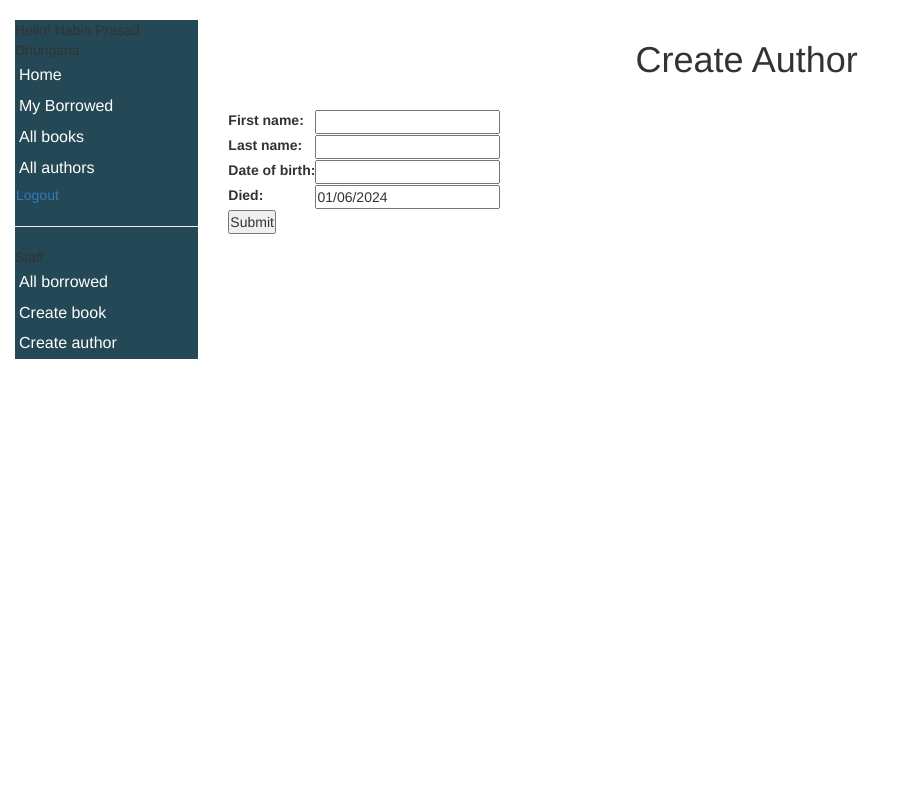
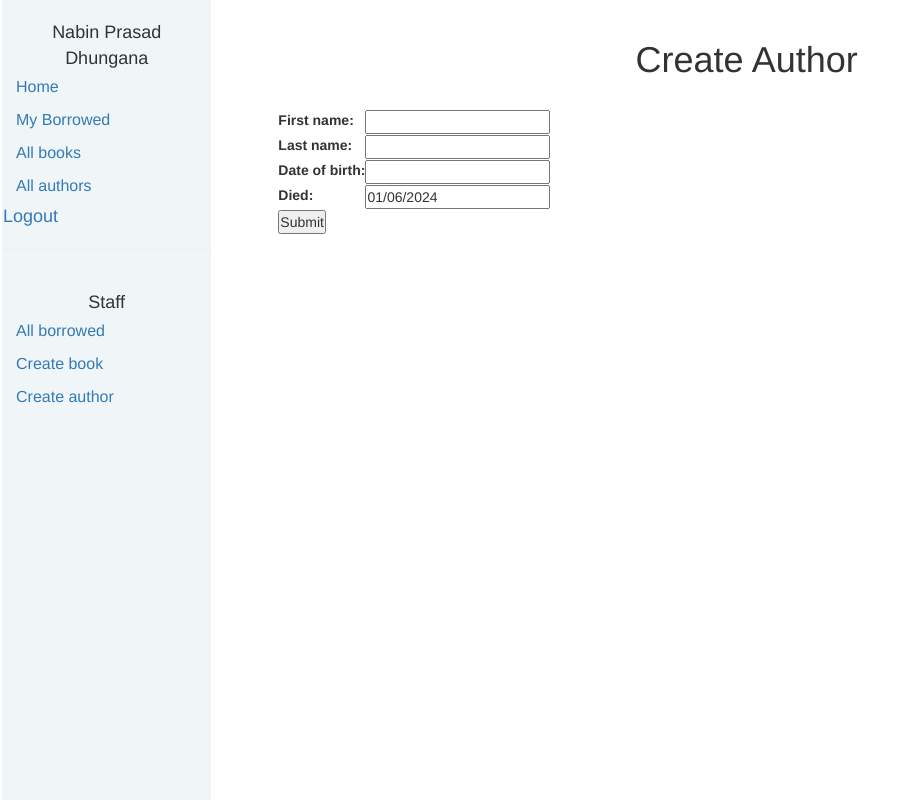
Before and after one commit to NabinPrasadDhungana/Django-Local-Library, a Django app: page /catalog/author/create/ in a window 1280 px wide. Shown: the whole page, without its empty margins (0-919 px from the left). Run offline with Django 5.2, Linux system fonts and the light colour scheme; a user stored in the database is signed in.

Commit message:
frontend style maintained

```diff
--- a/locallibrary/catalog/static/css/styles.css
+++ b/locallibrary/catalog/static/css/styles.css
@@ -4,30 +4,31 @@
   box-sizing: border-box;
 }
 
-/* body {
-  /* background-color: #244855; */
-  /* color: #fff;
-} */
-
 .sidebar-nav {
-    margin-top: 20px;
+    padding-top: 20px;
     padding: 0;
     list-style: none;
-    background-color: #244855;
-
+    height: 100vh;
+    background-color: #f0f5f8;
+    margin: 0px -13px;
 }
 
+.non-link {
+    text-align: center;
+    padding: 20px 13px 0 ;
+    font-size: large;
+}
 
 .sidebar-nav a {
     text-decoration: none;
     display: block;
     font-size: 1.6rem;
-    padding: 4px;
-    color: #fff;
+    padding: 5px 14px;
+    /* color: #fff; */
 }
 
 .sidebar-nav a:hover {
-    background-color: #333;
+    background-color: #fff;
 }
 
 .sidebar-toggle {
@@ -48,6 +49,10 @@
     }
 }
 
+.main {
+    padding: 0 5rem;
+}
+
 #logout-form {
     display: inline;
   }
--- a/locallibrary/catalog/templates/base_generic.html
+++ b/locallibrary/catalog/templates/base_generic.html
@@ -24,7 +24,7 @@
                 {% block sidebar %}
                 <ul class="sidebar-nav">
                     {% if user.is_authenticated %}
-                    <li>Hello! {{ user.first_name }} {{ user.last_name }}</li>
+                    <li class="non-link"> {{ user.first_name }} {{ user.last_name }}</li>
                     {% endif %}
                     <li><a href="{% url 'index' %}">Home</a></li>
                     {% if user.is_authenticated %}
@@ -34,13 +34,12 @@
                     <li>
                         <form id="logout-form" method="POST" action="{% url 'logout' %}">
                             {% csrf_token %}
-                            <button type="submit" class="btn btn-link">Logout</button>
+                            <button type="submit" class="btn btn-lg btn-link">Logout</button>
                         </form>
                     </li>
                     {% if user.is_staff %}
                     <hr>
-                    <ul class="sidebar-nav">
-                        <li>Staff</li>
+                        <li class="non-link">Staff</li>
                         <li><a href="{% url 'books-on-loan' %}">All borrowed</a></li>
                         {% if perms.catalog.add_book %}
                         <li><a href="{% url 'book-create' %}">Create book</a></li>
--- a/locallibrary/catalog/templates/catalog/author_confirm_delete.html
+++ b/locallibrary/catalog/templates/catalog/author_confirm_delete.html
@@ -3,6 +3,7 @@
   <h1>Delete Author: {{ author }}</h1>
 </div>
 
+<div class="main">
   {% if author.book_set.all %}
   <p class="text-danger">
     You can't delete this author until all their books have been deleted:
@@ -19,7 +20,8 @@
   <p>Are you sure you want to delete the author?</p>
 
   <form action="" method="POST">
-  {% csrf_token %} <input class="btn btn-sm btn-danger" type="submit" action=""
-  value-"Yes, delete.">
+    {% csrf_token %} <input class="btn btn-sm btn-danger" type="submit"
+    action="" value-"Yes, delete.">
   </form>
+</div>
 {% endif %} {% endblock content %}
--- a/locallibrary/catalog/templates/catalog/author_detail.html
+++ b/locallibrary/catalog/templates/catalog/author_detail.html
@@ -25,7 +25,7 @@
 <div class="header">
   <h1>Name: {{ author.last_name }} {{ author.first_name }}</h1>
 </div>
-<div style="margin-left:20px;margin-top:20px">
+<div class="main" style="margin-left:20px;margin-top:20px">
 <p><strong>Date of birth: </strong>{{ author.date_of_birth }}</p>
 
 {% if author.date_of_death %}
--- a/locallibrary/catalog/templates/catalog/author_form.html
+++ b/locallibrary/catalog/templates/catalog/author_form.html
@@ -1,15 +1,15 @@
 {% extends "base_generic.html" %}
-
-
 {% block content %}
 <div class="header">
   <h1>Create Author</h1>
 </div>
+<div class="main">
   <form action="" method="POST">
     {% csrf_token %}
     <table>
       {{ form.as_table }}
     </table>
-        <input type="submit" value="Submit">
+    <input type="submit" value="Submit" />
   </form>
+</div>
 {% endblock %}
--- a/locallibrary/catalog/templates/index.html
+++ b/locallibrary/catalog/templates/index.html
@@ -8,6 +8,7 @@
     <em>Nabin Prasad Dhungana</em>!
   </p>
 </div>
+<div class="main">
   <h2>Dynamic content</h2>
   <p>The library has the following record counts:</p>
   <ul>
@@ -17,8 +18,9 @@
     <li><strong>Authors:</strong> {{ num_authors }}</li>
     <li><strong>Genres:</strong> {{ num_genres }}</li>
   </ul>
-
+</div>
 <p>
   You have visited this page {{ num_visits }} time{{ num_visits|pluralize }}.
 </p>
+
 {% endblock %}
```
Also changed, not shown: locallibrary/catalog/templates/catalog/author_list.html (+7 -6 lines), locallibrary/catalog/templates/catalog/book_confirm_delete.html (+15 -15 lines), locallibrary/templates/registration/login.html (+1 -48 lines), locallibrary/db.sqlite3. Lines whose indentation alone changed are shown as unchanged.
